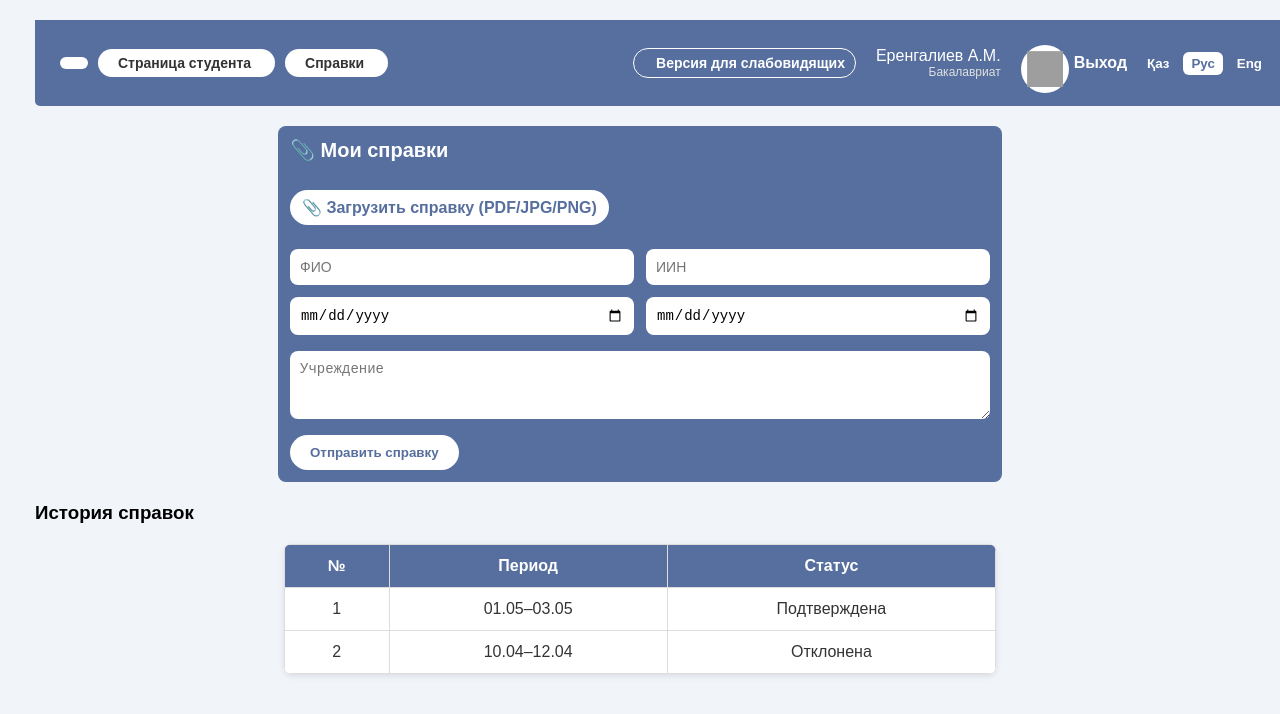
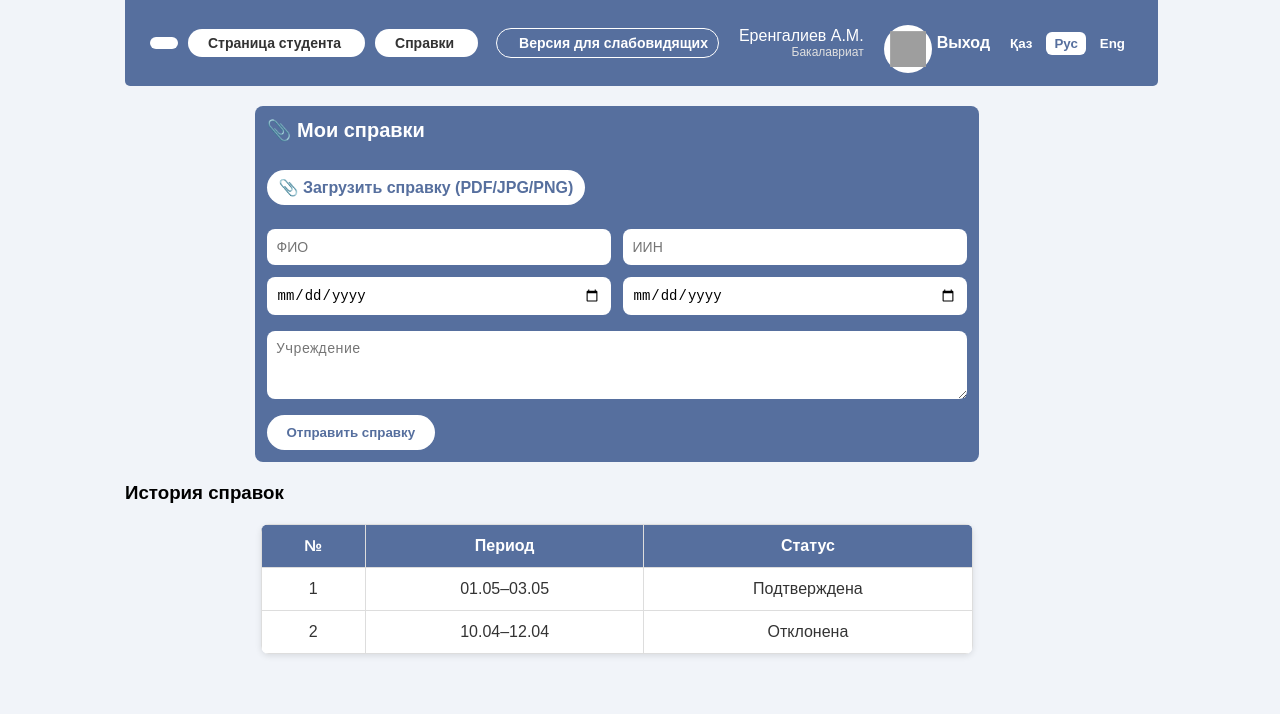
Before and after one commit to KeneS6Sary/forcertificate, a React (Create React App) app: page / in a window 1280 px wide. Shown: the top 714 px of the page. Built offline with nearby package versions, Linux system fonts and the light colour scheme; grey boxes are pictures that could not be loaded.

Commit message:
Ваше сообщение

```diff
--- a/src/App.css
+++ b/src/App.css
@@ -1,11 +1,12 @@
 body {
     background-color: #f1f4f9; /* или любой другой цвет */
     margin: 0;
-    padding: 0;
+    padding-right: 172px;
+    padding-left: 125px;
     font-family: sans-serif;
 }
 .container {
     max-width: 1210px;
     margin: 0 auto;
-    padding: 20px;
+
 }
--- a/src/components/Header.css
+++ b/src/components/Header.css
@@ -1,4 +1,5 @@
 .cab_header_center {
+
     display: flex;
     justify-content: space-between;
     align-items: center;
@@ -10,6 +11,7 @@
     width: 100%;
     max-width: 100%;
     margin:0 auto;
+
 }
 
 .title_text_block {
```
Also changed, not shown: src/components/CertificateHistory.css (line endings or trailing spaces).
